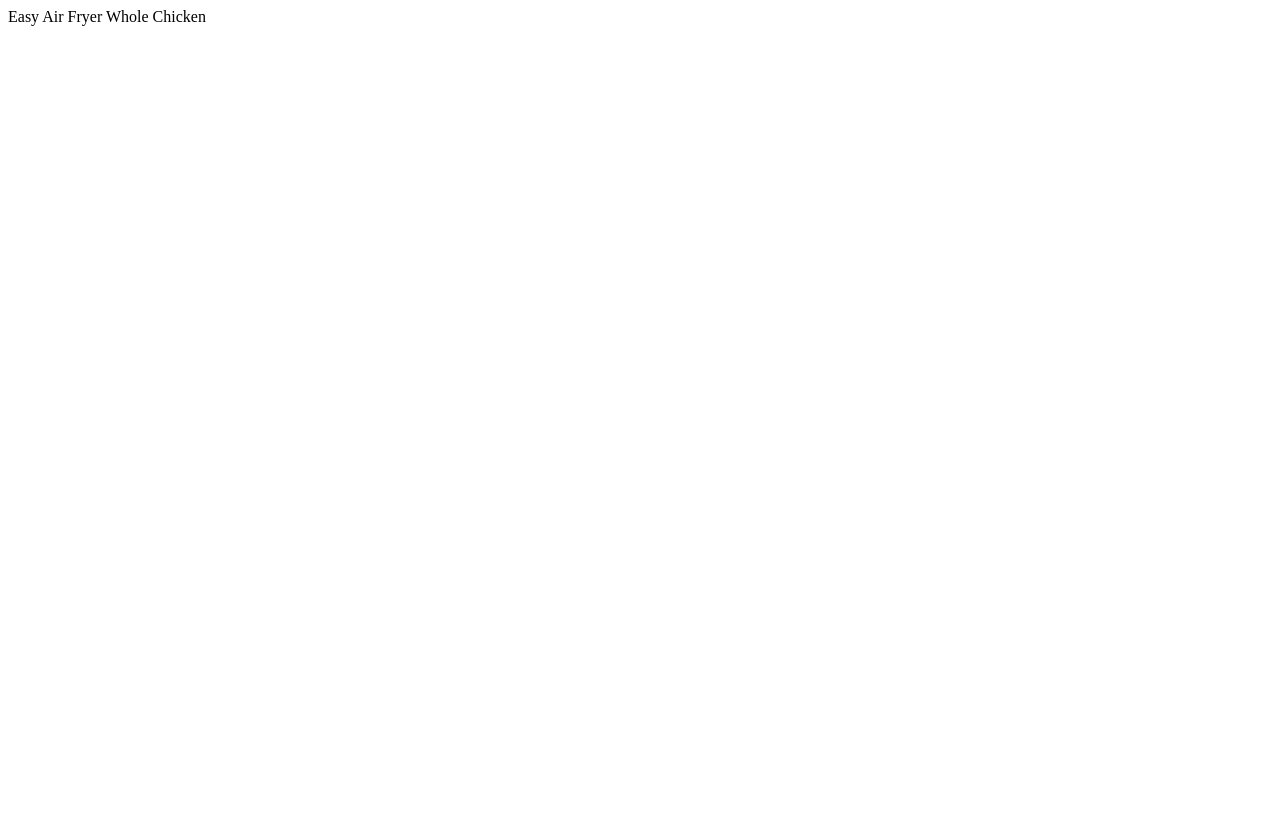
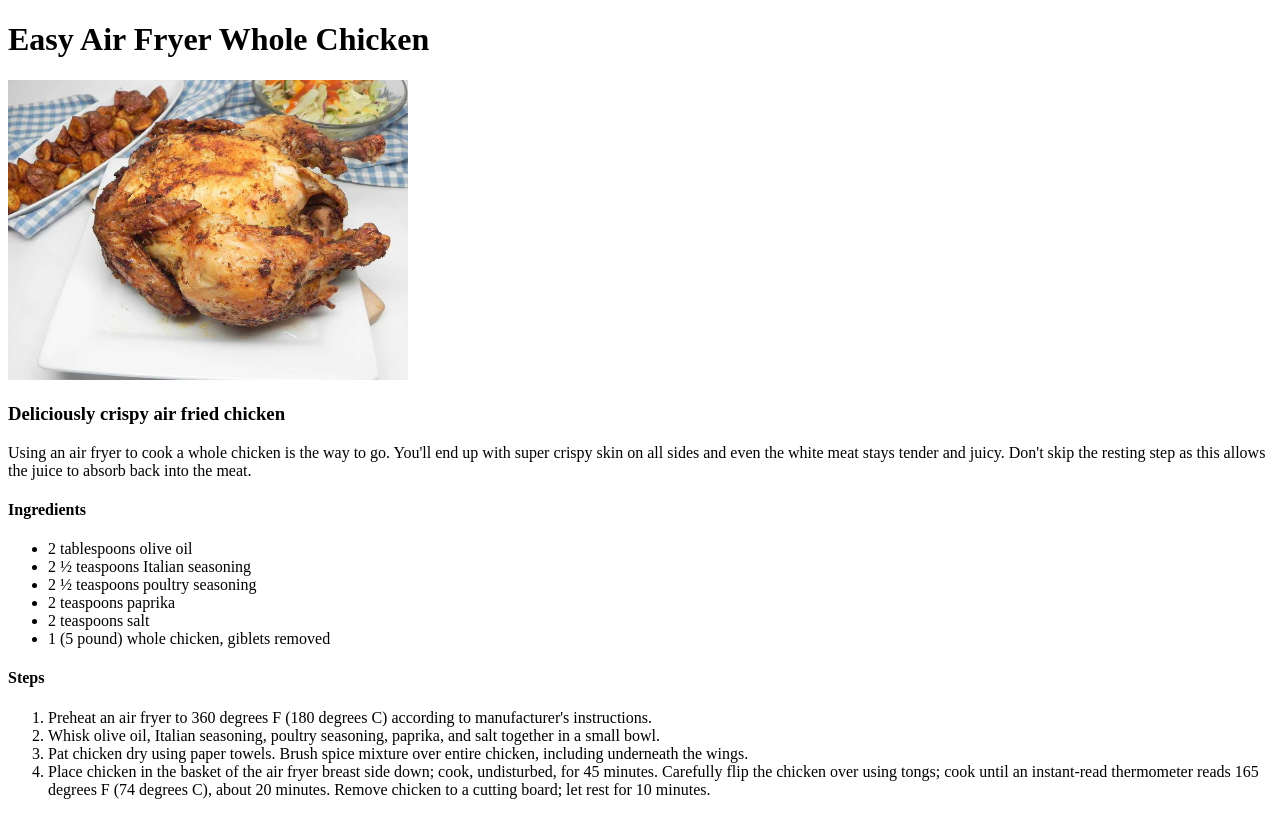
Before and after one commit to tomrandall/odin-recipes, a plain HTML site: page recipes/chicken.html in a window 1280 px wide. Drawn offline with Linux system fonts and the light colour scheme.

Commit message:
Write content for chicken.html

```diff
--- a/recipes/chicken.html
+++ b/recipes/chicken.html
@@ -6,6 +6,27 @@
     <title>Easy Air Fryer Whole Chicken</title>
 </head>
 <body>
-    <ht>Easy Air Fryer Whole Chicken</ht>
+    <h1>Easy Air Fryer Whole Chicken</h1>
+    <img src="../img/chicken.jpg" alt="Picture of the cooked chicken" width="400">
+    <h3>Deliciously crispy air fried chicken</h3>
+    <p>Using an air fryer to cook a whole chicken is the way to go.
+     You'll end up with super crispy skin on all sides and even the white meat stays tender and juicy. Don't skip the resting step as this allows the juice to absorb back into the meat.</p>
+     <h4>Ingredients</h4>
+     <ul>
+        <li>2 tablespoons olive oil</li>
+        <li>2 ½ teaspoons Italian seasoning</li>
+        <li>2 ½ teaspoons poultry seasoning</li>
+        <li>2 teaspoons paprika</li>
+        <li>2 teaspoons salt</li>
+        <li>1 (5 pound) whole chicken, giblets removed</li>
+     </ul>
+     <h4>Steps</h4>
+     <ol>
+        <li>Preheat an air fryer to 360 degrees F (180 degrees C) according to manufacturer's instructions.</li>
+        <li>Whisk olive oil, Italian seasoning, poultry seasoning, paprika, and salt together in a small bowl.</li>
+        <li>Pat chicken dry using paper towels. Brush spice mixture over entire chicken, including underneath the wings.</li>
+        <li>Place chicken in the basket of the air fryer breast side down; cook, undisturbed, for 45 minutes. Carefully flip the chicken over using tongs; cook until an instant-read thermometer reads 165 degrees F (74 degrees C), about 20 minutes. Remove chicken to a cutting board; let rest for 10 minutes.</li>
+     </ol>
+
 </body>
 </html>
```
Also changed, not shown: index.html (+1 -0 lines), img/chicken.jpg (added).
